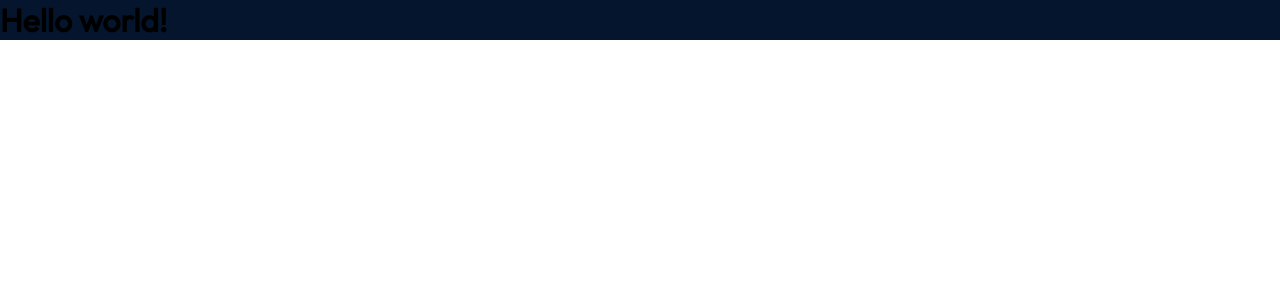
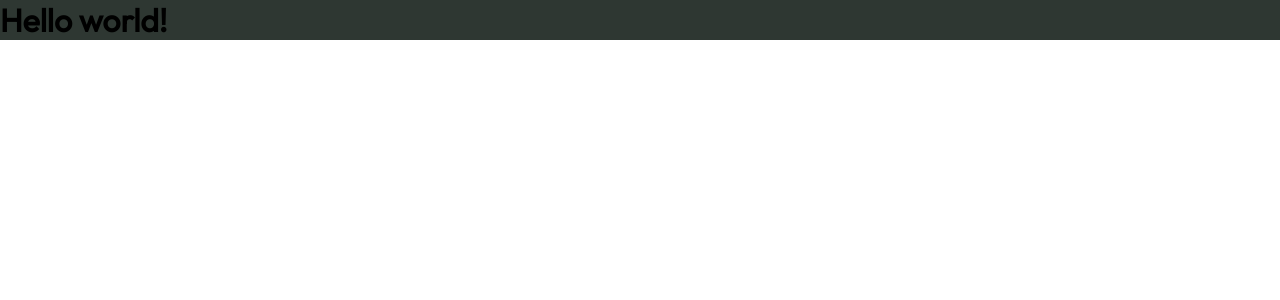
Before and after one commit to Drake224025/drake224025.github.io, a React (Vite) app in the folder porfolio-app/: page / in a window 1280 px wide. Shown: the top 300 px of the page. Built offline with nearby package versions, Linux system fonts and the light colour scheme.

Commit message:
feat: Complete file setup

```diff
--- a/porfolio-app/index.html
+++ b/porfolio-app/index.html
@@ -2,7 +2,7 @@
 <html lang="en">
   <head>
     <meta charset="UTF-8" />
-    <link rel="icon" type="image/svg+xml" href="/vite.svg" />
+    <link rel="icon" type="image/png" href="/favicon.ico" />
     <meta name="viewport" content="width=device-width, initial-scale=1.0" />
     <title>Sasitha Portfolio</title>
   </head>
--- /dev/null
+++ b/porfolio-app/src/utils.js
@@ -0,0 +1,3 @@
+export const getImageUrl = (path) => {
+  return new URL(`assets/${path}`, import.meta.url).href;
+};
--- a/porfolio-app/src/vars.css
+++ b/porfolio-app/src/vars.css
@@ -1,10 +1,10 @@
 :root {
   /* Colors */
-  --color-text: #fff;
-  --color-primary: #101820;
-  --color-secondary: #fee715;
-  --color-dark: #0b2447;
-  --color-bg: #04152d;
+  --color-text: #e2e6e6;
+  --color-primary: #f03b1a;
+  --color-secondary: #ed7b60;
+  --color-dark: #c68781;
+  --color-bg: #2e3732;
 
   /* Fonts */
   --font-roboto: "Roboto";
```
Also changed, not shown: 1 other file (tests, documents, lock files or other folders).
